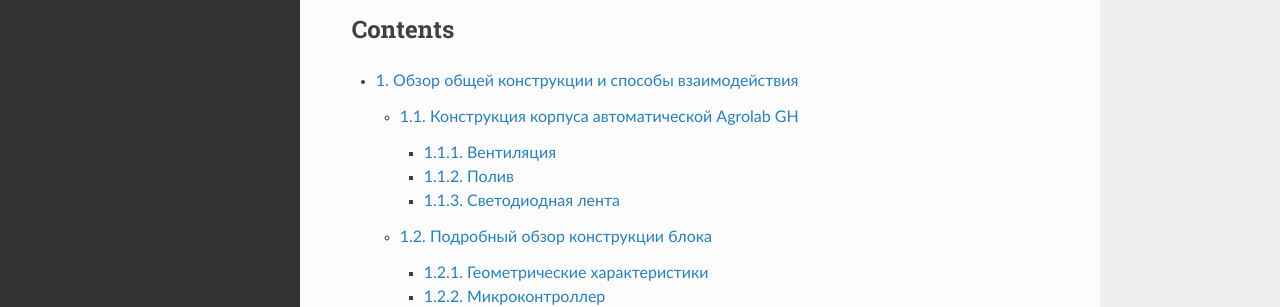
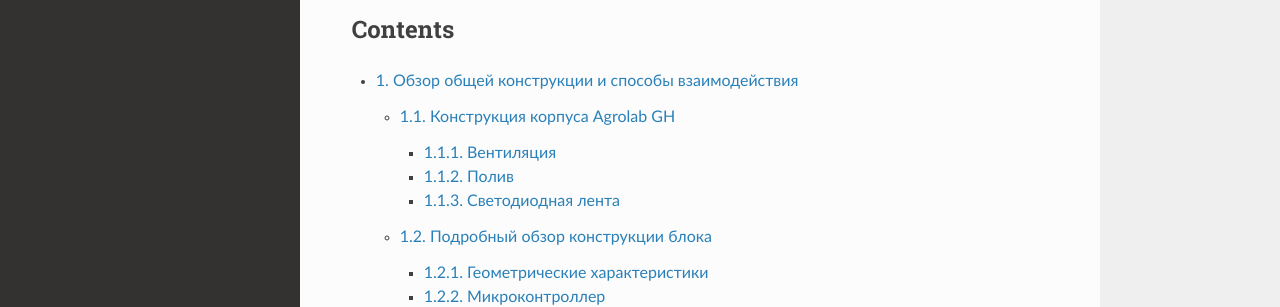
Before and after one commit to BBanwz/book_AL_GH, a Sphinx documentation site: the page built from docs/source/index.rst, in a window 1280 px wide and 900 px high. Shown: the part 392-699 px from the top of the window. Built offline with Sphinx 7.4.7 and the Read the Docs theme 2.0.0, drawn with Linux system fonts in a browser that asks for light colours.

Commit message:
Update 1.rst

```diff
--- a/docs/source/1/1.rst
+++ b/docs/source/1/1.rst
@@ -7,7 +7,7 @@ Agrolab GH – автономный или отапливаемый парник
 
 Для эффективного климат контроля такое сооружение необходимо снабдить датчиками, показания которых будут влиять на дальнейшее “поведение” Agrolab GH.
 
-Конструкция корпуса автоматической Agrolab GH
+Конструкция корпуса Agrolab GH
 ------------------------------------------
 
 Agrolab GH представляет из себя прямоугольный короб 35*33*73см, выполненный из оргстекла (Рис.1).
```
Also changed, not shown: other parts of docs/source/1/1.rst (+1 -1 lines).
